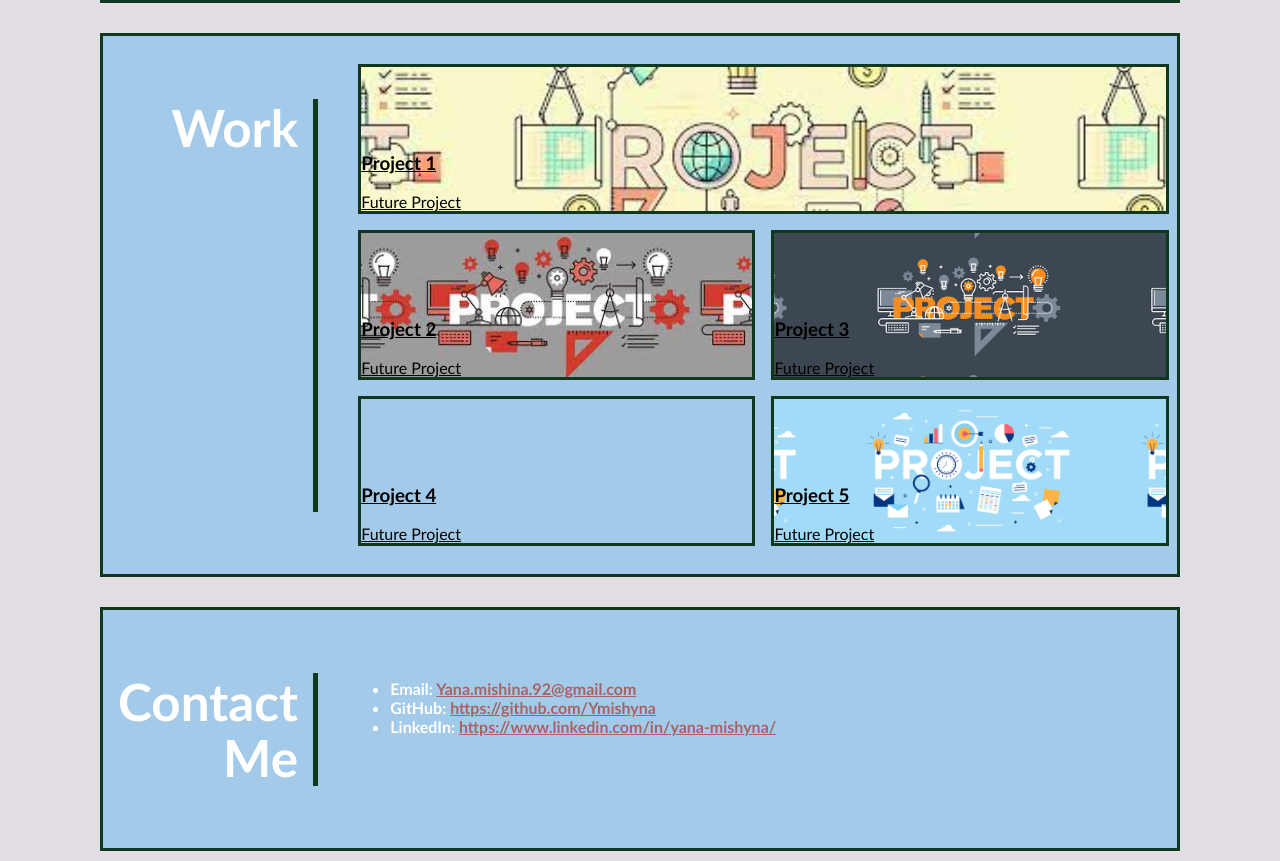
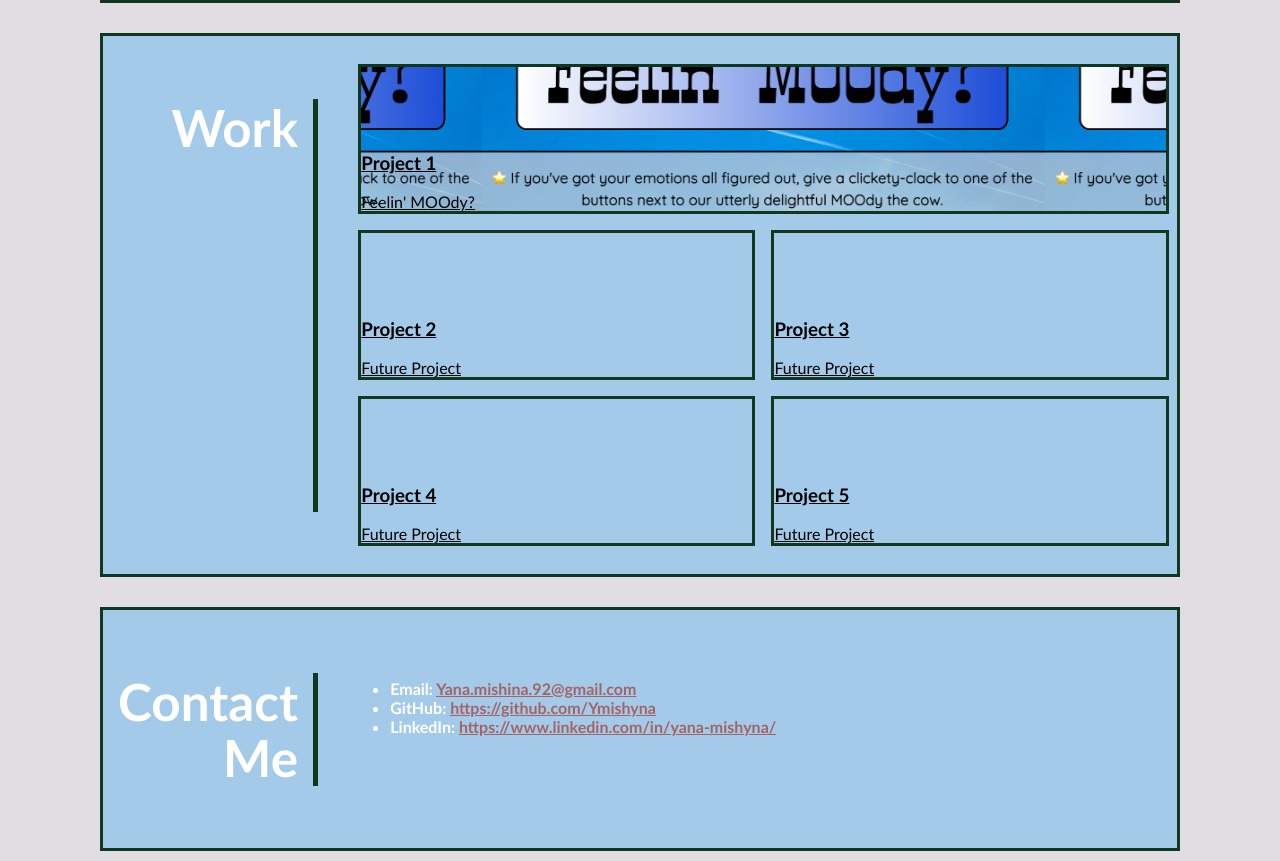
Before and after one commit to Ymishyna/Portfolio, a plain HTML site: page index.html in a window 1280 px wide. Shown: the part 969-1830 px from the top of the page. Drawn offline with Linux system fonts and the light colour scheme.

Commit message:
added img with screenshot of project, added hyper link to priject 1

```diff
--- a/assets/css/style.css
+++ b/assets/css/style.css
@@ -153,7 +153,8 @@ main {
 
 /* First project */
 .work-box:first-child {
-    max-height: 400px;
+    width: 200px;
+    max-height: 100%;
     flex-basis: 100%;
 }
 
@@ -169,10 +170,12 @@ h3 {
 }
 
 .Project1 {
-    background-image: url("../images/Project1.jpeg");
+    background-image: url("../images/Screen\ Shot\ 2023-08-17\ at\ 11.00.32\ PM.png");
+    width: 100px;
 }
 
-.Project2 {
+
+/* .Project2 {
     background-image: url("../images/Project2.jpeg");
 }
 
@@ -182,11 +185,11 @@ h3 {
 
 .Project4 {
     background-image: url("../images/Project4.jpeg");
-}
+} */
 
-.Project5 {
+/* .Project5 {
     background-image: url("../images/Project5.png");
-}
+} */
 
 .highlighted-text {
     font-weight: bolder;
--- a/index.html
+++ b/index.html
@@ -62,10 +62,10 @@
         <section id = "work" class="sectionArea">
             <h2>Work</h2>
             <div class="workContainer">
-                <a href="#" class="work-box Project1">
+                <a href="https://madeleinea42.github.io/moody/" class="work-box Project1">
                     <div>
                         <h3>Project 1</h3>
-                        <span>Future Project</span>
+                        <span>Feelin' MOOdy?</span>
                     </div>
                 </a>
                 <a href="#" class="work-box Project2">
```
Also changed, not shown: assets/images/Screen Shot 2023-08-17 at 11.00.32 PM.png (added).
